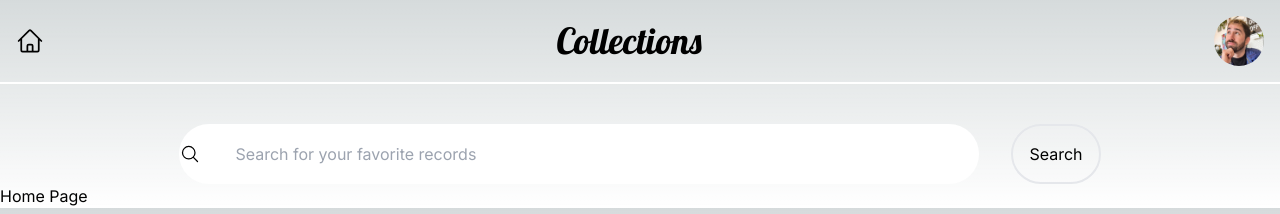
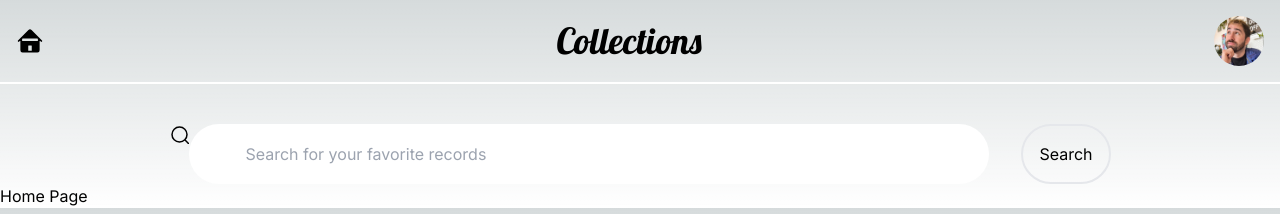
Before and after one commit to mDevCodes/collections, a Next.js app: page / in a window 1280 px wide. Shown: the top 214 px of the page. Built offline with nearby package versions, Linux system fonts and the light colour scheme.

Commit message:
Dynamically add class names to icon components

```diff
--- a/components/Icon.tsx
+++ b/components/Icon.tsx
@@ -1,20 +1,24 @@
+import clsx from "clsx";
 type Props = {
-  type: string;
+  type: "home" | "search";
+  positionProps?: {
+    position?: "static" | "fixed" | "absolute" | "relative" | "sticky";
+    top?: string;
+    right?: string;
+    bottom?: string;
+    left?: string;
+  };
 };
 
-export default function Icon({ type }: Props) {
-  function setType() {
+export default function Icon({ type, positionProps }: Props) {
   if (type === "home") {
     return (
       <>
         <svg
-            className="h-7 w-7"
-            xmlns="http://www.w3.org/2000/svg"
-            fill="none"
+          className={`w-7 h-7 ${clsx(positionProps)}`}
+          viewBox="0 0 24 24"
           stroke="currentColor"
           strokeWidth={1.5}
-            viewBox="0 0 24 24"
-            type="home"
         >
           <path
             strokeLinecap="round"
@@ -28,13 +32,10 @@ export default function Icon({ type }: Props) {
     return (
       <>
         <svg
-            xmlns="http://www.w3.org/2000/svg"
+          className={`w-5 h-5 ${clsx(positionProps)}`}
           fill="none"
-            viewBox="0 0 24 24"
           strokeWidth={1.5}
           stroke="currentColor"
-            className="w-5 h-5 absolute bottom-5 left-5 text-black"
-            type="search"
         >
           <path
             strokeLinecap="round"
@@ -46,5 +47,3 @@ export default function Icon({ type }: Props) {
     );
   }
 }
-  return <>{setType()}</>;
-}
--- a/components/NavBar.tsx
+++ b/components/NavBar.tsx
@@ -11,7 +11,14 @@ export default function NavBar() {
       className={`flex justify-between items-center border-b-2 border-white p-4 ${lobster.className}`}
     >
       <Link href="/">
-        <Icon type="home" />
+        <Icon
+          type="home"
+          positionProps={{
+            position: "absolute",
+            bottom: "bottom-5",
+            left: "left-5",
+          }}
+        />
       </Link>
 
       <Link href="/">
--- a/components/SearchBar.tsx
+++ b/components/SearchBar.tsx
@@ -3,7 +3,14 @@ import Icon from "./Icon";
 export default function SearchBar() {
   return (
     <div className="m-auto w-3/4 flex justify-center mt-10 relative">
-      <Icon type="search" />
+      <Icon
+        type="search"
+        positionProps={{
+          position: "absolute",
+          bottom: "bottom-5",
+          left: "left-5",
+        }}
+      />
       <input
         type="text"
         placeholder="Search for your favorite records"
--- a/package.json
+++ b/package.json
@@ -13,6 +13,7 @@
     "@types/react": "18.2.16",
     "@types/react-dom": "18.2.7",
     "autoprefixer": "10.4.14",
+    "clsx": "^2.0.0",
     "eslint": "8.45.0",
     "eslint-config-next": "13.4.12",
     "next": "13.4.12",
```
Also changed, not shown: 1 other file (tests, documents, lock files or other folders). Lines whose indentation alone changed are shown as unchanged.
